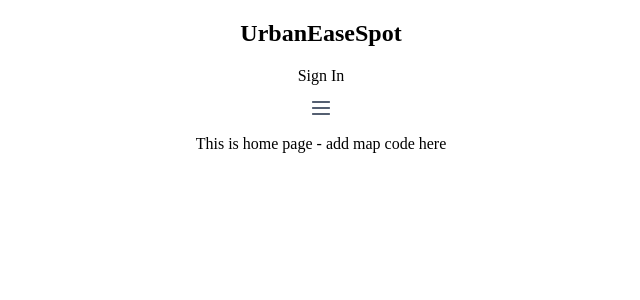
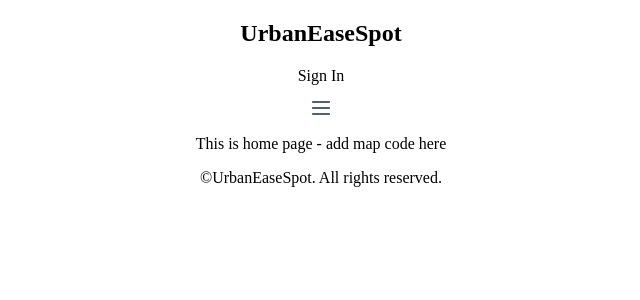
Before and after one commit to sowmya-malur/urban-ease-spot-client, a React (Create React App) app: page / in a window 1280 px wide. Shown: the top 300 px of the page, without its empty margins (319-959 px from the left). Built offline with nearby package versions, Linux system fonts and the light colour scheme.

Commit message:
Add footer component

```diff
--- a/src/App.jsx
+++ b/src/App.jsx
@@ -1,5 +1,6 @@
 import React from "react";
 import Header from './components/Header/Header';
+import Footer from "./components/Footer/Footer";
 import HomePage from "./pages/HomePage/HomePage";
 import './App.scss';
 
@@ -14,6 +15,7 @@
         <Routes>
           <Route path="/" element={<HomePage />}></Route>
         </Routes>
+        <Footer/>
       </BrowserRouter>
 
     </div>
--- /dev/null
+++ b/src/components/Footer/Footer.jsx
@@ -0,0 +1,8 @@
+function Footer() {
+    return(
+    <footer>
+        <p>&copy;UrbanEaseSpot. All rights reserved.</p>
+    </footer>);
+}
+
+export default Footer;
```
Also changed, not shown: src/components/Footer/Footer.scss (added).
